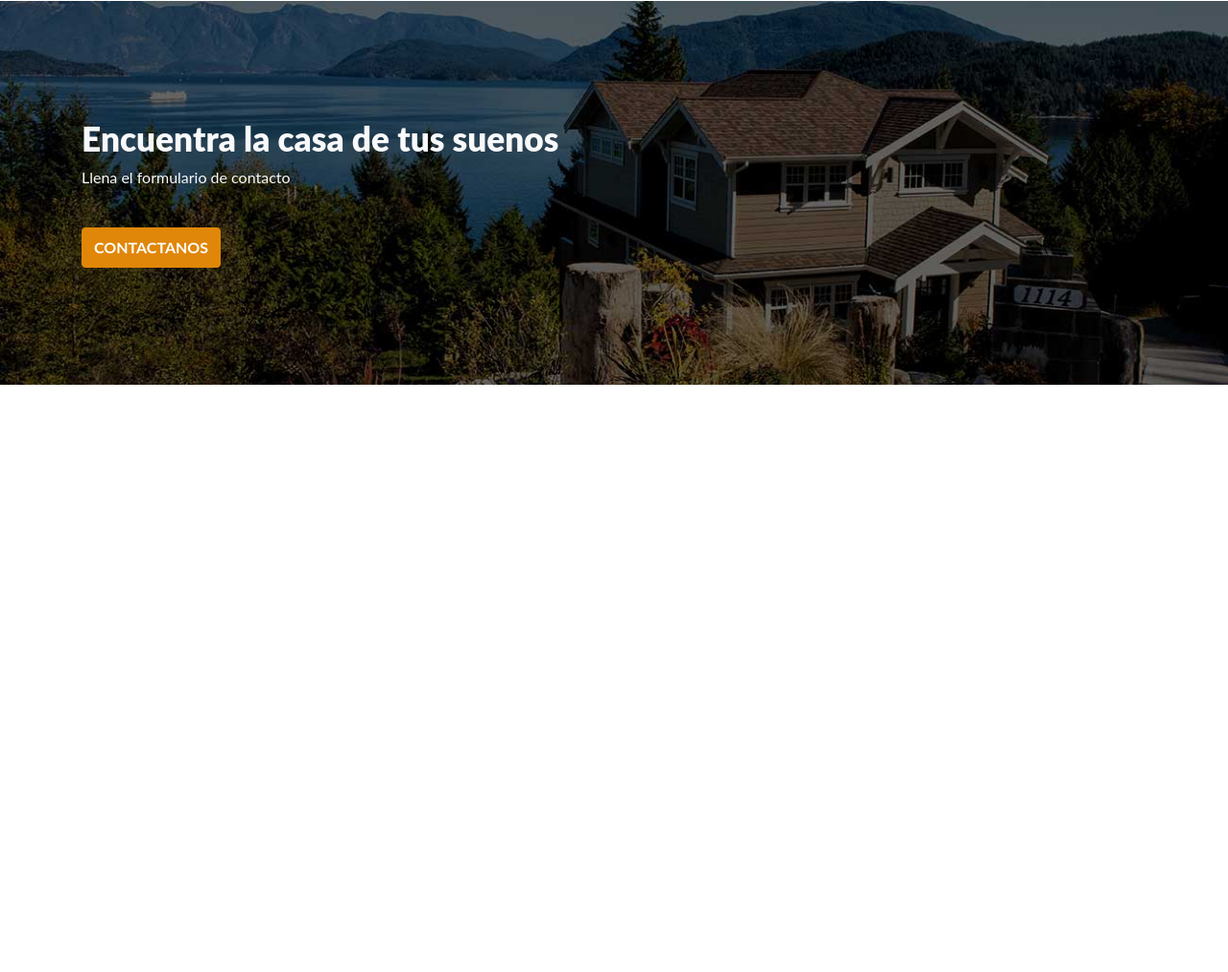
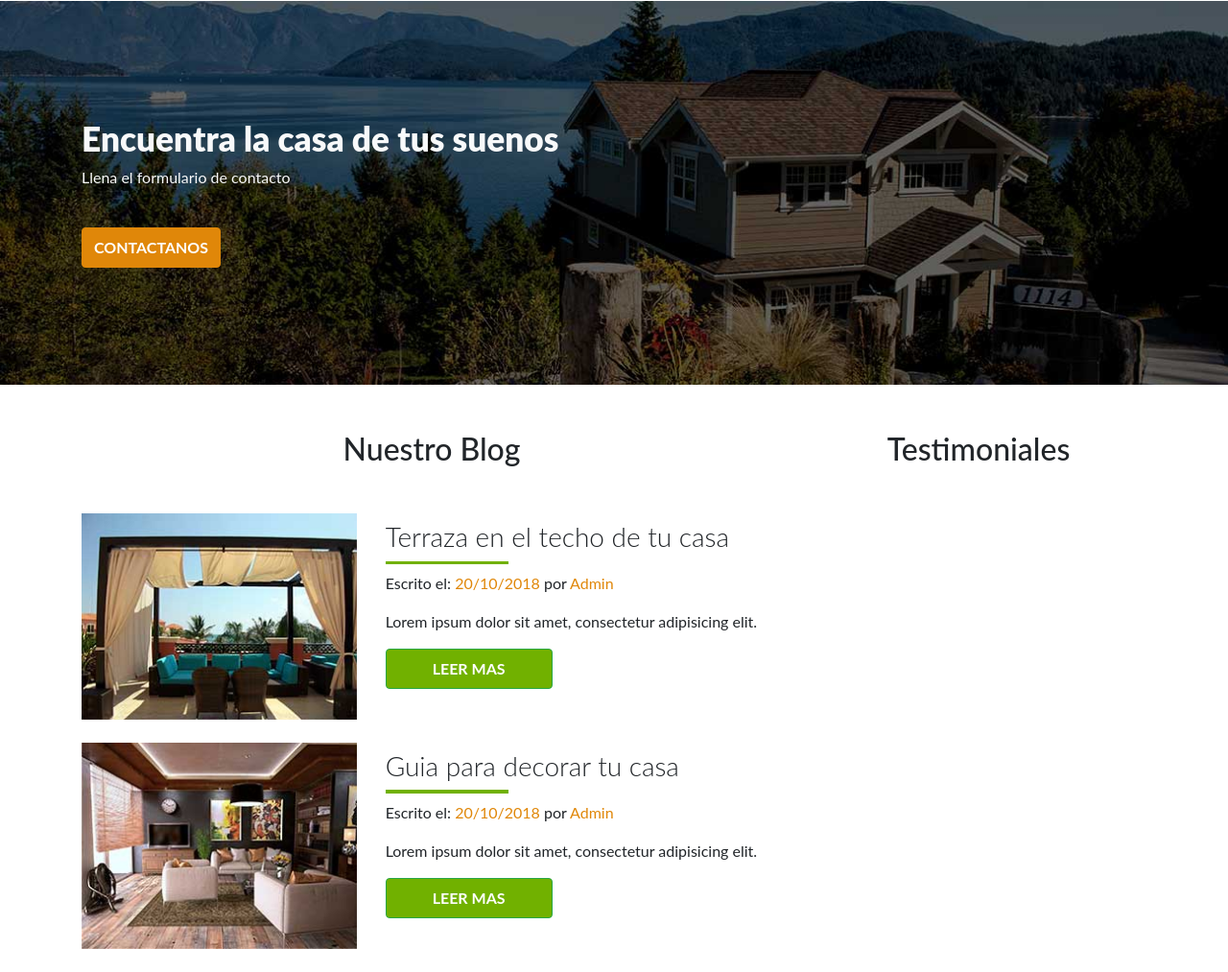
Before and after one commit to juanpaOrozco63/Bienes_Raices, a plain HTML site: page index.html in a window 1280 px wide. Shown: the part 2542-3555 px from the top of the page at 96% size. Before the commit the page ends 2943 px from the top, so only its background shows below. Drawn offline with nearby package versions, Linux system fonts and the light colour scheme.

Commit message:
Agregando Blog y sus estilos

```diff
--- a/css/styles.css
+++ b/css/styles.css
@@ -114,3 +114,29 @@ h4 {
     font-size: 2.2rem;
     font-weight: 900;
 }
+
+
+/* Blog  */
+
+.entrada h3:after {
+    content: '';
+    display: block;
+    width: 8rem;
+    height: .2rem;
+    background-color: #71b100;
+    margin-top: .5rem;
+}
+
+.meta span {
+    color: #e08709;
+}
+
+.btn-success {
+    background-color: #71b100;
+    text-transform: uppercase;
+    font-weight: 700;
+}
+
+.btn-success:hover {
+    background-color: #62920e;
+}
--- a/index.html
+++ b/index.html
@@ -238,6 +238,55 @@
         </div>
     </section>
     <!-- Fin secciones -->
+    <!-- Testimonalias Blog -->
+    <div>
+        <div class="container mt-5">
+            <div class="row">
+                <div class="col-md-8">
+                    <h2 class="text-center mb-5">
+                        Nuestro Blog
+                    </h2>
+                    <div class="row entrada mb-4">
+                        <div class="col-md-5">
+                            <img src="img/blog1.jpg" alt="" class="img-fluid">
+                        </div>
+                        <div class="col-md-7">
+                            <h3 class="my-2">
+                                Terraza en el techo de tu casa
+                            </h3>
+                            <p class="meta">
+                                Escrito el: <span>20/10/2018</span> por <span>Admin</span>
+                            </p>
+                            <p>Lorem ipsum dolor sit amet, consectetur adipisicing elit.</p>
+                            <a href="#" class="btn btn-success py-2 px-5">Leer Mas</a>
+                        </div>
+                    </div>
+                    <div class="row entrada mb-4">
+                        <div class="col-md-5">
+                            <img src="img/blog2.jpg" alt="" class="img-fluid">
+                        </div>
+                        <div class="col-md-7">
+                            <h3 class="my-2">
+                                Guia para decorar tu casa
+                            </h3>
+                            <p class="meta">
+                                Escrito el: <span>20/10/2018</span> por <span>Admin</span>
+                            </p>
+                            <p>Lorem ipsum dolor sit amet, consectetur adipisicing elit.</p>
+                            <a href="#" class="btn btn-success py-2 px-5">Leer Mas</a>
+                        </div>
+                    </div>
+                    <!-- Fin Testimonalias Blog -->
+
+                </div>
+                <div class="col-md-4">
+                    <h2 class="text-center mb-5">
+                        Testimoniales
+                    </h2>
+                </div>
+            </div>
+        </div>
+    </div>
 
     <!-- Optional JavaScript -->
     <!-- jQuery first, then Popper.js, then Bootstrap JS -->
```
